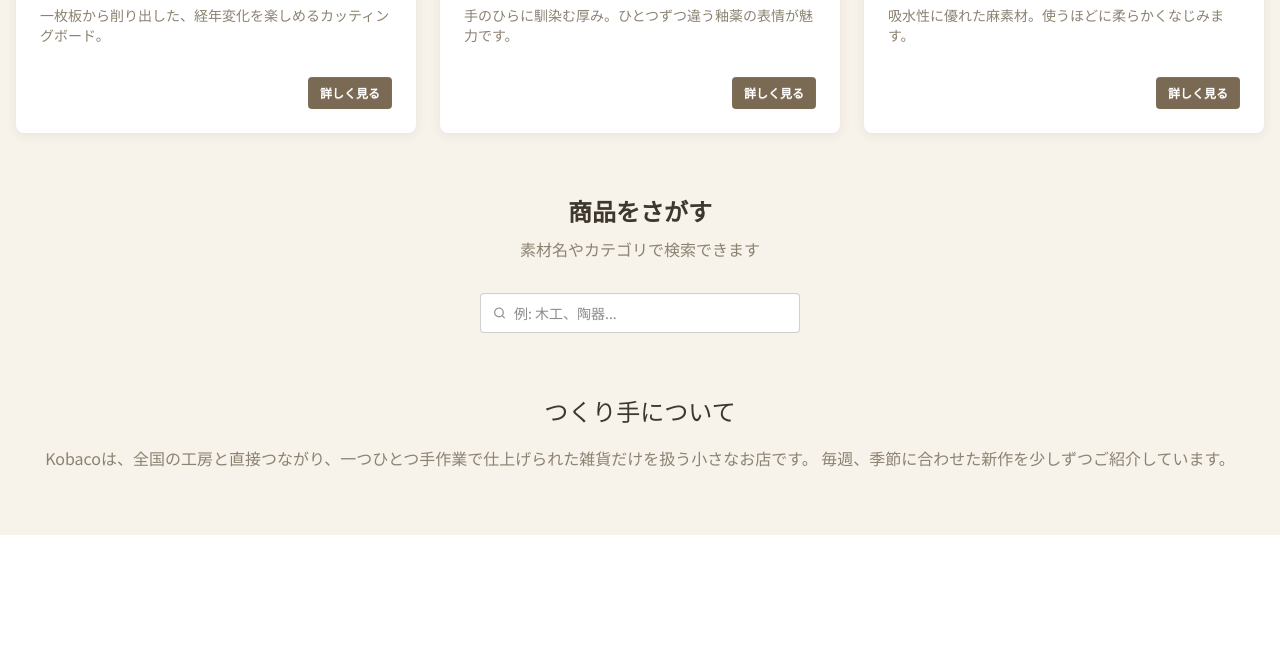
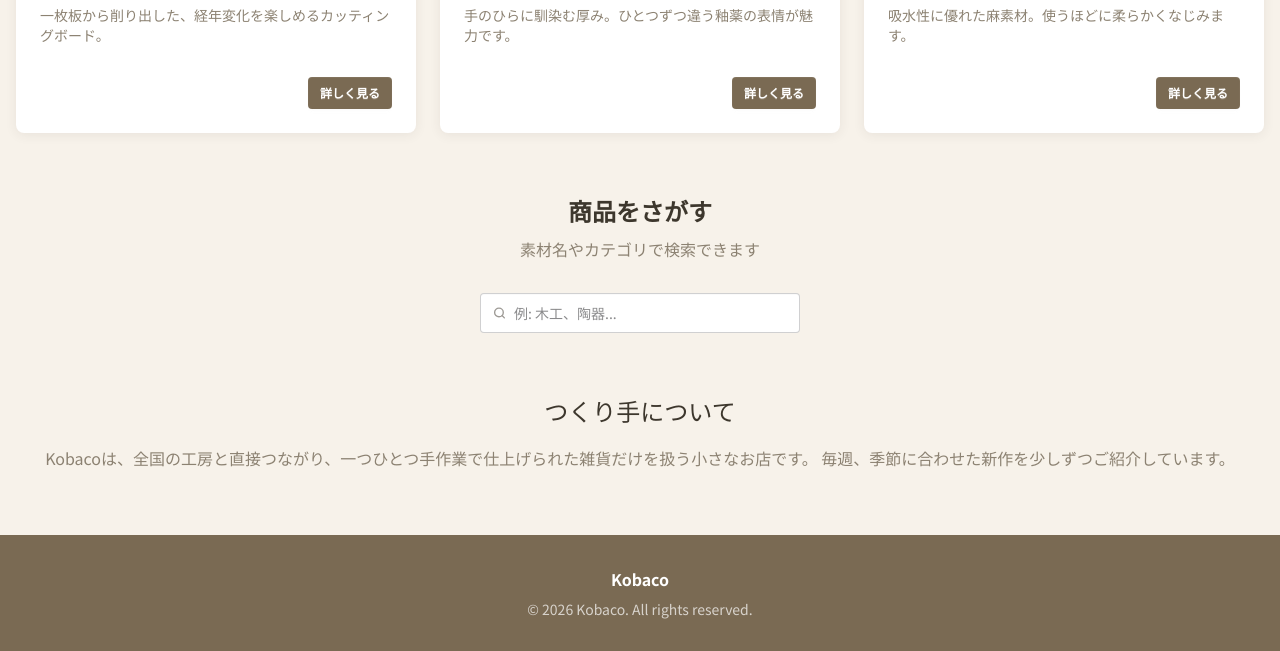
Before and after one commit to ryunosuke0827/kobaco, a plain HTML site: page index.html in a window 1280 px wide. Shown: the part 1006-1657 px from the top of the page. Before the commit the page ends 1541 px from the top, so only its background shows below. Drawn offline with nearby package versions, Linux system fonts and the light colour scheme; a web font is replaced by a local one.

Commit message:
footerの作成

```diff
--- a/index.html
+++ b/index.html
@@ -156,6 +156,12 @@
 
 </div>
     </section>
+    <footer id="contact" class="bg-brand text-white text-center py-8 px-4">
+  <p class="font-bold mb-2">Kobaco</p>
+  <p class="text-white/70 text-sm">
+    &copy; 2026 Kobaco. All rights reserved.
+  </p>
+</footer>
 
 
     <script>
```
